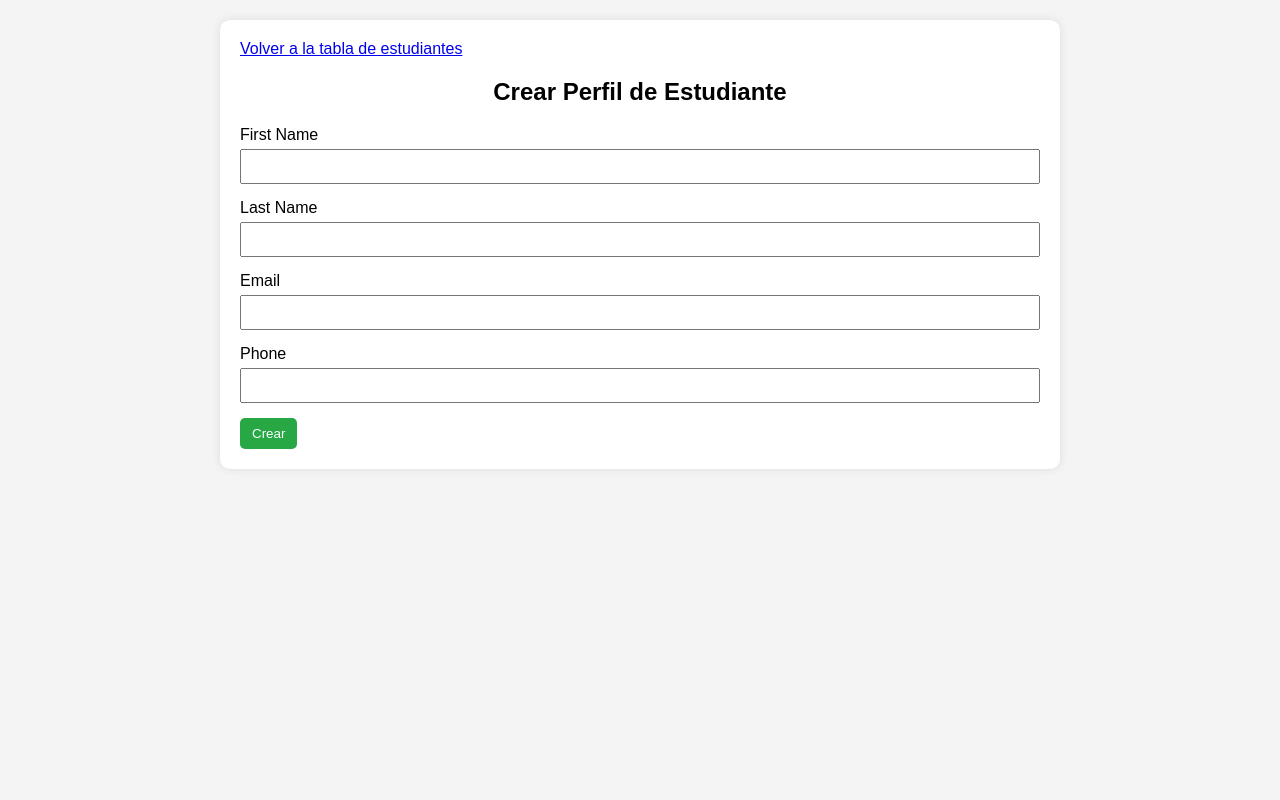
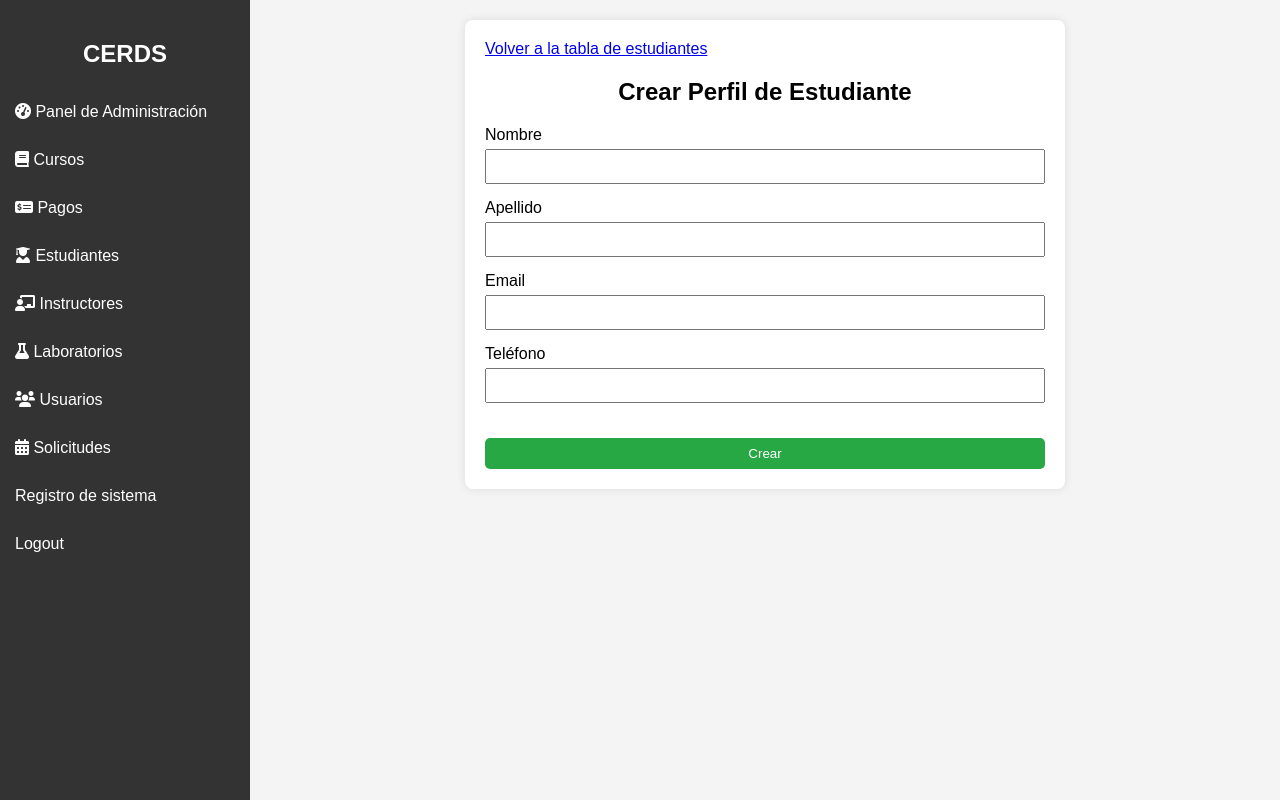
Before and after one commit to pedrouzcategui/cerds, a PHP site: page /sistema-cursos/students/form.php in a window 1280 px wide. Run offline with PHP 8.4, Linux system fonts and the light colour scheme; the visitor is signed in with stand-in values (Sample User, id 1).

```diff
--- a/init.sql
+++ b/init.sql
@@ -55,7 +55,7 @@ CREATE TABLE courses (
     created_at TIMESTAMP DEFAULT CURRENT_TIMESTAMP,
     updated_at TIMESTAMP DEFAULT CURRENT_TIMESTAMP,
     PRIMARY KEY (id),
-    FOREIGN KEY (instructor_id) REFERENCES instructors(id),
+    FOREIGN KEY (instructor_id) REFERENCES instructors(id) ON DELETE SET NULL,
     FOREIGN KEY (lab_id) REFERENCES labs(id)
 );
 
--- a/labs/form.php
+++ b/labs/form.php
@@ -252,7 +252,7 @@ if ($is_edit && $lab_id) {
                                     </div>
                                 <?php endif; ?>
                             </div>
-                            <button type="button" class="add-slot-btn" onclick="addSlot('<?= $key ?>')">Add New Slot</button>
+                            <button type="button" class="add-slot-btn" onclick="addSlot('<?= $key ?>')">Añadir nuevo bloque</button>
                         </div>
                     <?php endforeach; ?>
                 </div>
--- a/logs.php
+++ b/logs.php
@@ -87,7 +87,7 @@ $logs = Log::getAll('DESC');
     <?php include_once 'partials/sidebar/sidebar.php'; ?>
 
     <div class="content">
-        <h2>Logs</h2>
+        <h2>Registro del sistema</h2>
         <div class="card">
             <table>
                 <thead>
--- a/signin.php
+++ b/signin.php
@@ -75,7 +75,7 @@ unset($_SESSION['error']);
 
 <body>
     <div>
-        <h2>Login1</h2>
+        <h2>Login</h2>
         <?php if ($error): ?>
             <p style="color: red;"><?= $error ?></p>
         <?php endif; ?>
--- a/students/Student.php
+++ b/students/Student.php
@@ -46,6 +46,12 @@ class Student
         return $this->phone;
     }
 
+    // Utility Getter Method
+    public function getFullName()
+    {
+        return $this->first_name . ' ' . $this->last_name;
+    }
+
     // Setters
     public function setId($id)
     {
@@ -70,7 +76,7 @@ class Student
     public static function getAll($order = 'ASC')
     {
         $order = strtoupper($order) === 'DESC' ? 'DESC' : 'ASC';
-        $result = DB::query("SELECT * FROM students ORDER BY last_name $order");
+        $result = DB::query("SELECT * FROM students ORDER BY id $order");
         $students = [];
         foreach ($result as $student) {
             $students[] = new self(
--- a/students/form.php
+++ b/students/form.php
@@ -23,63 +23,58 @@ if ($is_edit && $student_id) {
     <title>Student Management</title>
     <link rel="stylesheet" href="https://cdnjs.cloudflare.com/ajax/libs/font-awesome/6.0.0/css/all.min.css">
     <style>
+        * {
+            box-sizing: border-box;
+        }
+
         body {
             font-family: Arial, sans-serif;
             background-color: #f4f4f4;
             margin: 0;
+            display: flex;
+        }
+
+        .sidebar {
+            width: 250px;
+            background-color: #333;
+            color: white;
+            height: 100vh;
+            position: fixed;
+            top: 0;
+            left: 0;
+            display: flex;
+            flex-direction: column;
+            padding-top: 20px;
+        }
+
+        .sidebar a {
+            color: white;
+            padding: 15px;
+            text-decoration: none;
+            display: block;
+        }
+
+        .sidebar a:hover {
+            background-color: #575757;
+        }
+
+        .content {
+            margin-left: 250px;
             padding: 20px;
+            width: calc(100% - 250px);
         }
 
         .container {
-            max-width: 800px;
-            margin: auto;
             background: #fff;
             padding: 20px;
-            border-radius: 10px;
+            border-radius: 8px;
             box-shadow: 0 0 10px rgba(0, 0, 0, 0.1);
+            max-width: 600px;
+            margin: 0 auto;
         }
 
         h2 {
             text-align: center;
-        }
-
-        table {
-            width: 100%;
-            border-collapse: collapse;
-            margin-top: 20px;
-        }
-
-        th,
-        td {
-            padding: 10px;
-            border: 1px solid #ddd;
-            text-align: left;
-        }
-
-        th {
-            background-color: #007BFF;
-            color: white;
-        }
-
-        .btn {
-            padding: 8px 12px;
-            border: none;
-            border-radius: 5px;
-            cursor: pointer;
-            text-decoration: none;
-            color: white;
-        }
-
-        .btn-add {
-            background-color: #28a745;
-        }
-
-        .btn-edit {
-            background-color: #ffc107;
-        }
-
-        .btn-delete {
-            background-color: #dc3545;
         }
 
         .form-group {
@@ -98,24 +93,34 @@ if ($is_edit && $student_id) {
             box-sizing: border-box;
         }
 
-        .actions {
-            display: flex;
-            gap: 10px;
+        .btn {
+            padding: 8px 12px;
+            border: none;
+            border-radius: 5px;
+            cursor: pointer;
+            text-decoration: none;
+            color: white;
+            background-color: #28a745;
+            width: 100%;
+            margin-top: 20px;
         }
     </style>
 </head>
 
 <body>
+    <?php include '../partials/sidebar/sidebar.php'; ?>
+
+    <div class="content">
         <div class="container">
             <a href="./">Volver a la tabla de estudiantes</a>
             <h2> <?= $is_edit ? "Editar" : "Crear" ?> Perfil de Estudiante</h2>
             <form action="<?= $is_edit ? './update.php?student_id=' . $student->getId() : './create.php' ?>" method="POST">
                 <div class="form-group">
-                <label for="first_name">First Name</label>
+                    <label for="first_name">Nombre</label>
                     <input type="text" id="first_name" name="first_name" value="<?= $student != null ? $student->getFirstName() : "" ?>" required>
                 </div>
                 <div class="form-group">
-                <label for="last_name">Last Name</label>
+                    <label for="last_name">Apellido</label>
                     <input type="text" id="last_name" name="last_name" value="<?= $student != null ? $student->getLastName() : "" ?>" required>
                 </div>
                 <div class="form-group">
@@ -123,11 +128,12 @@ if ($is_edit && $student_id) {
                     <input type="email" id="email" name="email" value="<?= $student != null ? $student->getEmail() : "" ?>" required>
                 </div>
                 <div class="form-group">
-                <label for="phone">Phone</label>
+                    <label for="phone">Teléfono</label>
                     <input type="text" id="phone" name="phone" value="<?= $student != null ? $student->getPhone() : "" ?>" required>
                 </div>
-            <button type="submit" class="btn btn-add"><?= $is_edit ? "Actualizar" : "Crear" ?></button>
+                <button type="submit" class="btn"><?= $is_edit ? "Actualizar" : "Crear" ?></button>
             </form>
+        </div>
     </div>
 </body>
 
```
Also changed, not shown: students/create.php (+7 -1 lines), students/delete.php (+9 -0 lines), students/index.php (+14 -10 lines), students/update.php (+8 -2 lines). Lines whose indentation alone changed are shown as unchanged.
